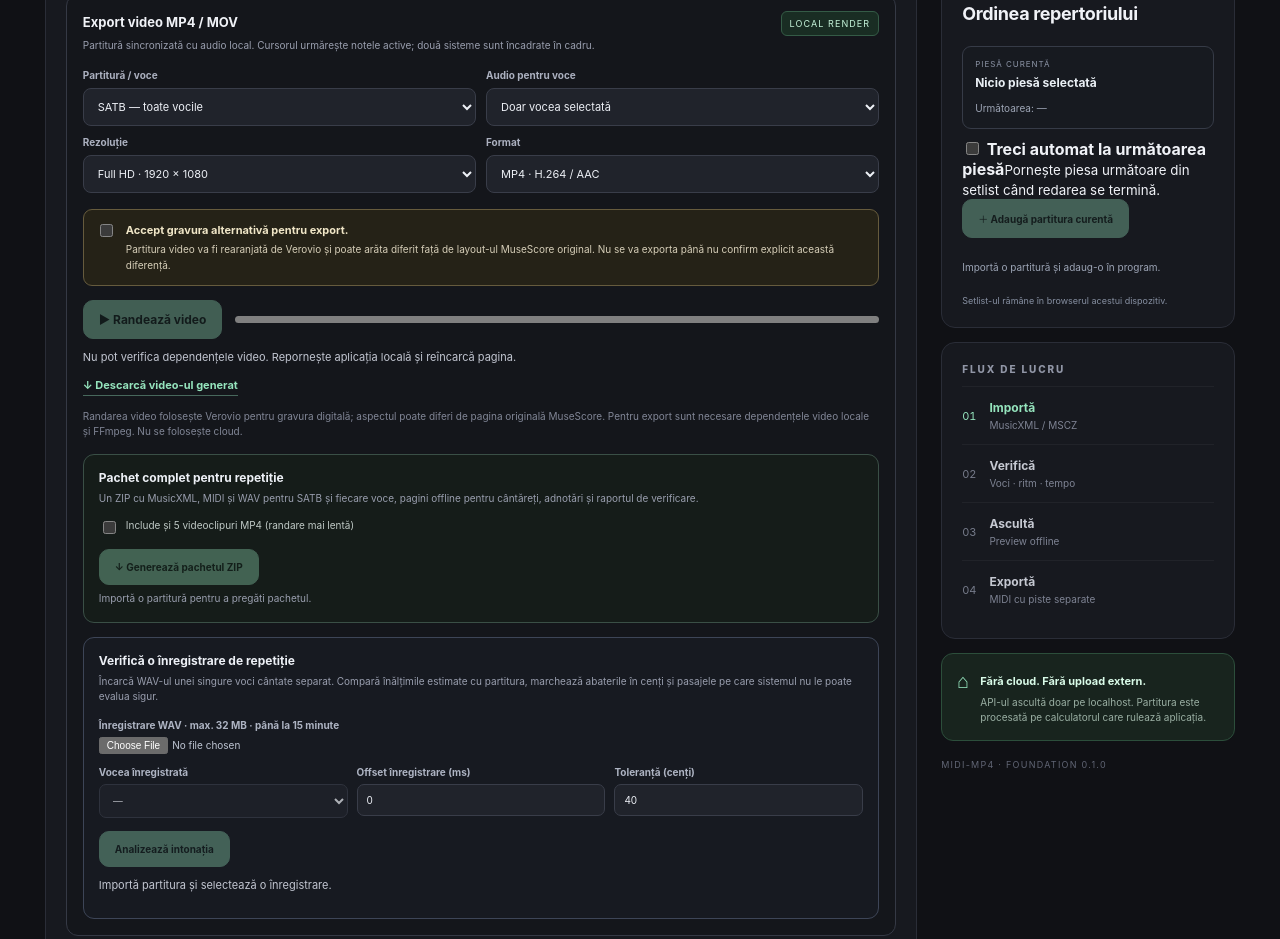
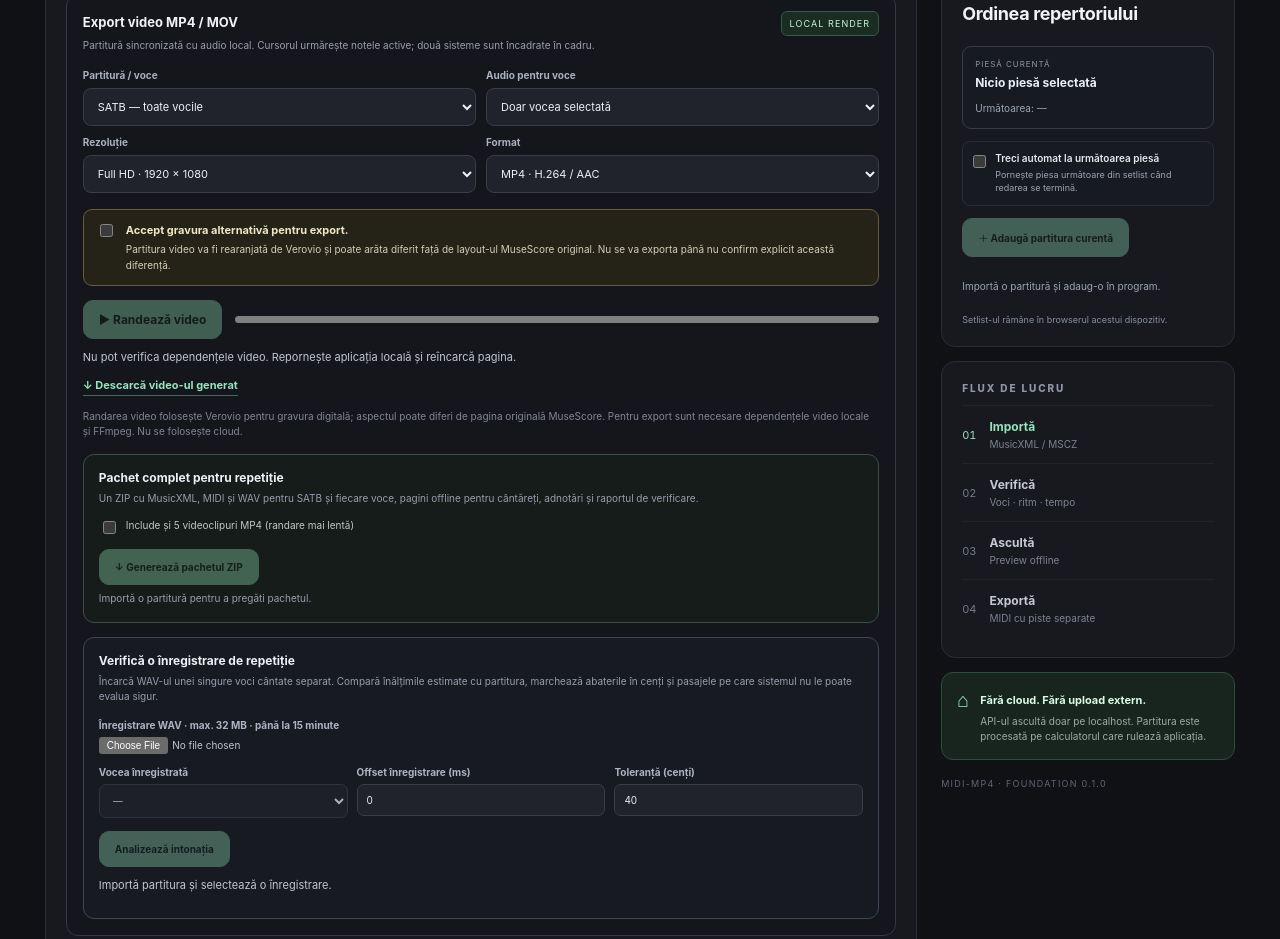
Before and after one commit to DrFoxi14/midi-mp4, a website: page web/index.html in a window 1280 px wide. Shown: the part 1990-2929 px from the top of the page. Drawn offline with Linux system fonts and the light colour scheme; files that its build step writes are made by us from their sources; no server answers; files whose address does not match are found by name.

Commit message:
Style the concert auto-advance control

```diff
--- a/web/styles.css
+++ b/web/styles.css
@@ -218,3 +218,10 @@
 .saved-score-actions button:hover:not(:disabled){border-color:#79c8a0;color:#eaf8ef}
 #library-status{font-size:10px;line-height:1.5;color:#9ca4b5;margin:9px 0 0;overflow-wrap:anywhere}
 .saved-score-empty{font-size:10px;line-height:1.5;color:#9ca4b5}
+
+
+.auto-next-control{display:flex;align-items:flex-start;gap:9px;margin:12px 0;padding:10px;border:1px solid var(--line);border-radius:8px;background:#171a20;cursor:pointer}
+.auto-next-control input{margin:3px 0 0;accent-color:#79c8a0;flex:0 0 auto}
+.auto-next-control span{display:flex;flex-direction:column;gap:4px;min-width:0}
+.auto-next-control strong{font-size:10px;color:#e6eaf1;font-weight:600}
+.auto-next-control small{font-size:9px;color:#9ca4b5;line-height:1.5}
```
